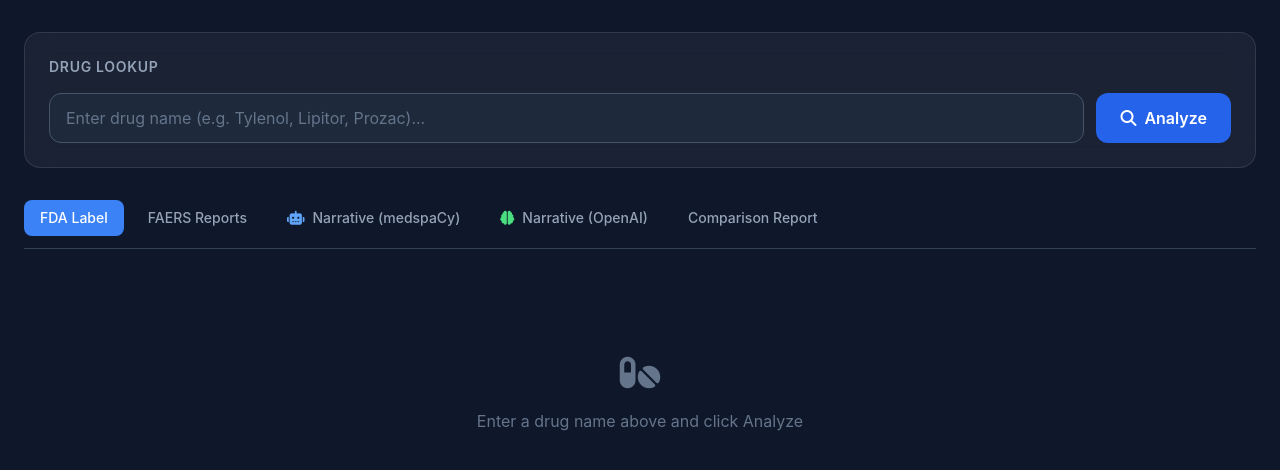
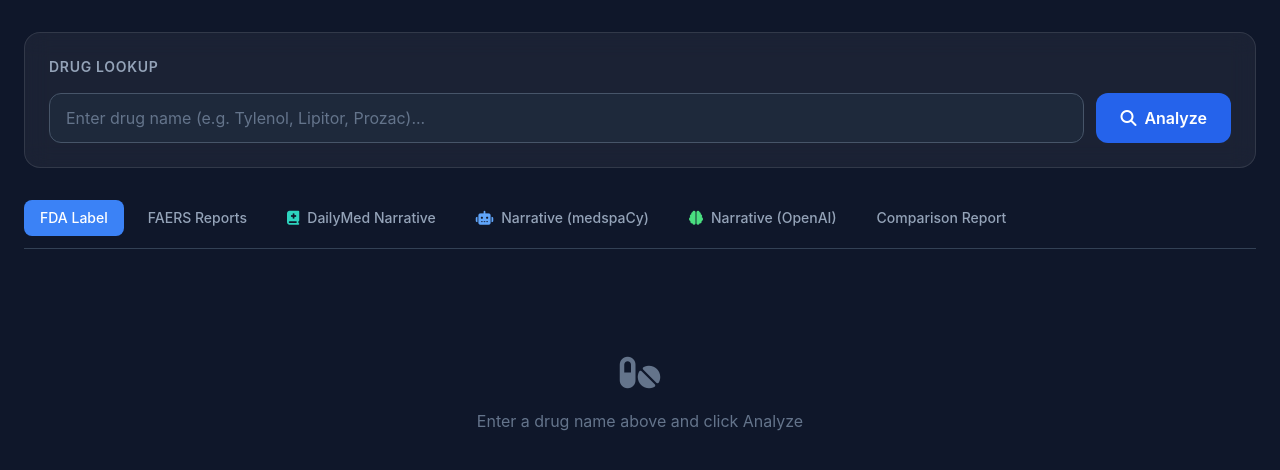
Before and after one commit to asaxena431/pharmawatch-dashboard, a Flask app: page / in a window 1280 px wide. Shown: the part 77-547 px from the top of the page. Run offline with Flask 3, Linux system fonts and the light colour scheme; some libraries are stand-ins or nearby versions.

Commit message:
Add DailyMed Narrative tab with structured SPL sections

```diff
--- a/app.py
+++ b/app.py
@@ -158,6 +158,67 @@ def get_fda_label(drug_name):
         "indications":    label.get("indications_and_usage", [None])[0],
         "dosage":         label.get("dosage_and_administration", [None])[0],
     }
+
+
+def get_dailymed_narrative(drug_name):
+    """Fetch structured narrative sections from DailyMed SPL API."""
+    try:
+        # Step 1: find the setid for the drug
+        search_url = "https://dailymed.nlm.nih.gov/dailymed/services/v2/spls.json"
+        r = requests.get(search_url, params={"drug_name": drug_name, "pagesize": 5}, timeout=10)
+        data = r.json()
+        results = data.get("data", [])
+        if not results:
+            return {"error": f"No DailyMed label found for '{drug_name}'"}
+
+        # Pick the first result
+        setid = results[0]["setid"]
+        title = results[0].get("title", drug_name)
+
+        # Step 2: fetch sections via the sections endpoint
+        sections_url = f"https://dailymed.nlm.nih.gov/dailymed/services/v2/spls/{setid}/sections.json"
+        sr = requests.get(sections_url, timeout=10)
+        sdata = sr.json()
+        sections_raw = sdata.get("data", [])
+
+        # Section codes we care about (LOINC codes used in SPL)
+        WANTED = {
+            "34084-4":  "Adverse Reactions",
+            "43685-7":  "Warnings and Precautions",
+            "34071-1":  "Warnings",
+            "42232-9":  "Precautions",
+            "34067-9":  "Indications and Usage",
+            "34068-7":  "Dosage and Administration",
+            "34070-3":  "Contraindications",
+            "34073-7":  "Drug Interactions",
+            "34080-2":  "Nursing Mothers",
+            "34081-0":  "Pediatric Use",
+            "34076-0":  "Patient Information",
+            "42229-5":  "Special Populations",
+        }
+
+        narrative_sections = []
+        for sec in sections_raw:
+            code = sec.get("section_code", "")
+            name = WANTED.get(code)
+            if not name:
+                continue
+            # Strip HTML tags from section text
+            raw_text = sec.get("section_text", "") or ""
+            clean = re.sub(r'<[^>]+>', ' ', raw_text)
+            clean = re.sub(r'\s+', ' ', clean).strip()
+            if clean:
+                narrative_sections.append({"section": name, "code": code, "text": clean})
+
+        return {
+            "drug": drug_name,
+            "title": title,
+            "setid": setid,
+            "sections": narrative_sections,
+            "dailymed_url": f"https://dailymed.nlm.nih.gov/dailymed/drugInfo.cfm?setid={setid}"
+        }
+    except Exception as e:
+        return {"error": str(e)}
 
 
 def get_faers_reactions(drug_name, limit=500):
@@ -509,6 +570,15 @@ def api_fda_label():
     return jsonify(label)
 
 
+@app.route("/api/dailymed", methods=["POST"])
+def api_dailymed():
+    drug = request.json.get("drug_name", "").strip()
+    if not drug:
+        return jsonify({"error": "Drug name required"}), 400
+    result = get_dailymed_narrative(drug)
+    return jsonify(result)
+
+
 @app.route("/api/faers", methods=["POST"])
 def api_faers():
     drug = request.json.get("drug_name", "").strip()
--- a/templates/index.html
+++ b/templates/index.html
@@ -66,6 +66,7 @@
   <div class="flex gap-2 mb-6 border-b border-slate-700 pb-3 flex-wrap">
     <button onclick="switchTab('fda')"       id="tab-fda"       class="tab-btn px-4 py-2 rounded-lg text-sm font-medium text-slate-400 hover:text-white transition active">FDA Label</button>
     <button onclick="switchTab('faers')"     id="tab-faers"     class="tab-btn px-4 py-2 rounded-lg text-sm font-medium text-slate-400 hover:text-white transition">FAERS Reports</button>
+    <button onclick="switchTab('dailymed')"  id="tab-dailymed"  class="tab-btn px-4 py-2 rounded-lg text-sm font-medium text-slate-400 hover:text-white transition flex items-center gap-2"><i class="fa-solid fa-book-medical text-teal-400"></i> DailyMed Narrative</button>
     <button onclick="switchTab('narrative')" id="tab-narrative" class="tab-btn px-4 py-2 rounded-lg text-sm font-medium text-slate-400 hover:text-white transition flex items-center gap-2"><i class="fa-solid fa-robot text-blue-400"></i> Narrative (medspaCy)</button>
     <button onclick="switchTab('gptnar')"    id="tab-gptnar"   class="tab-btn px-4 py-2 rounded-lg text-sm font-medium text-slate-400 hover:text-white transition flex items-center gap-2"><i class="fa-solid fa-brain text-green-400"></i> Narrative (OpenAI)</button>
     <button onclick="switchTab('report')"    id="tab-report"    class="tab-btn px-4 py-2 rounded-lg text-sm font-medium text-slate-400 hover:text-white transition">Comparison Report</button>
@@ -133,7 +134,16 @@
     </div>
   </div>
 
-  <!-- ── TAB 3: Narrative medspaCy ── -->
+  <!-- ── TAB 3: DailyMed Narrative ── -->
+  <div id="tab-dailymed-content" class="tab-content">
+    <div id="dailymedPlaceholder" class="text-center py-20 text-slate-500">
+      <i class="fa-solid fa-book-medical text-4xl mb-4 block"></i>
+      Enter a drug name above and click Analyze
+    </div>
+    <div id="dailymedContent" class="hidden space-y-4"></div>
+  </div>
+
+  <!-- ── TAB 4: Narrative medspaCy ── -->
   <div id="tab-narrative-content" class="tab-content">
     <div class="glass rounded-2xl p-6 mb-6">
       <div class="flex items-center justify-between mb-4">
@@ -414,8 +424,61 @@
     currentDrug = document.getElementById('drugInput').value.trim();
     if (!currentDrug) return;
     showLoading(true);
-    await Promise.all([loadFdaLabel(currentDrug), loadFaers(currentDrug)]);
+    await Promise.all([loadFdaLabel(currentDrug), loadFaers(currentDrug), loadDailyMed(currentDrug)]);
     showLoading(false);
+  }
+
+  async function loadDailyMed(drug) {
+    const res  = await fetch('/api/dailymed', {method:'POST', headers:{'Content-Type':'application/json'}, body: JSON.stringify({drug_name: drug})});
+    const data = await res.json();
+    const ph   = document.getElementById('dailymedPlaceholder');
+    const ct   = document.getElementById('dailymedContent');
+    if (data.error) { ph.textContent = data.error; return; }
+    ph.classList.add('hidden');
+    ct.classList.remove('hidden');
+
+    const SECTION_COLORS = {
+      'Adverse Reactions':          'red',
+      'Warnings and Precautions':   'yellow',
+      'Warnings':                   'yellow',
+      'Precautions':                'yellow',
+      'Contraindications':          'orange',
+      'Indications and Usage':      'green',
+      'Dosage and Administration':  'blue',
+      'Drug Interactions':          'purple',
+    };
+    const ICONS = {
+      'red':    'fa-triangle-exclamation',
+      'yellow': 'fa-circle-exclamation',
+      'orange': 'fa-ban',
+      'green':  'fa-stethoscope',
+      'blue':   'fa-syringe',
+      'purple': 'fa-pills',
+    };
+
+    const header = `<div class="glass rounded-2xl p-5 flex items-center justify-between">
+      <div>
+        <h3 class="font-bold text-white text-lg">${data.title}</h3>
+        <p class="text-slate-400 text-sm mt-1">Source: DailyMed SPL</p>
+      </div>
+      <a href="${data.dailymed_url}" target="_blank"
+         class="text-xs px-3 py-1.5 rounded-lg bg-teal-900/40 text-teal-300 border border-teal-700/40 hover:bg-teal-800/40 transition flex items-center gap-1.5">
+        <i class="fa-solid fa-arrow-up-right-from-square"></i> View on DailyMed
+      </a>
+    </div>`;
+
+    const sections = (data.sections || []).map(sec => {
+      const color = SECTION_COLORS[sec.section] || 'slate';
+      const icon  = ICONS[color] || 'fa-file-lines';
+      return `<div class="glass rounded-2xl p-5">
+        <h4 class="font-semibold text-${color}-400 mb-3 flex items-center gap-2 text-sm uppercase tracking-wider">
+          <i class="fa-solid ${icon}"></i> ${sec.section}
+        </h4>
+        <p class="text-slate-300 text-sm leading-relaxed whitespace-pre-line">${sec.text}</p>
+      </div>`;
+    }).join('');
+
+    ct.innerHTML = header + (sections || `<div class="glass rounded-2xl p-6 text-slate-400 italic">No narrative sections found for this drug on DailyMed.</div>`);
   }
 
   async function loadFdaLabel(drug) {
```
